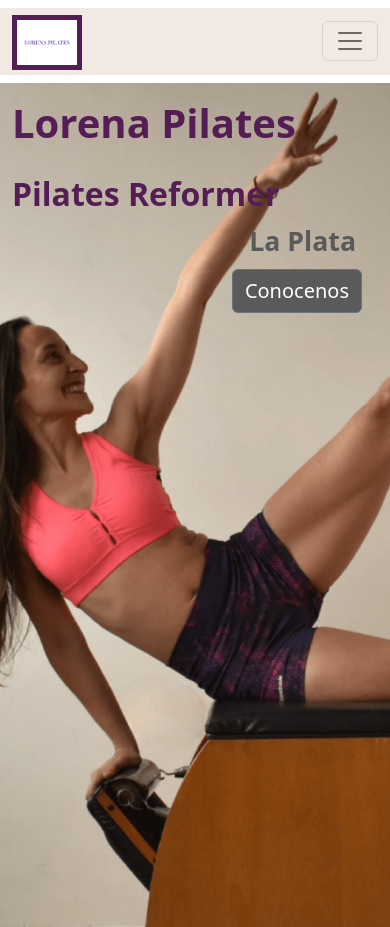
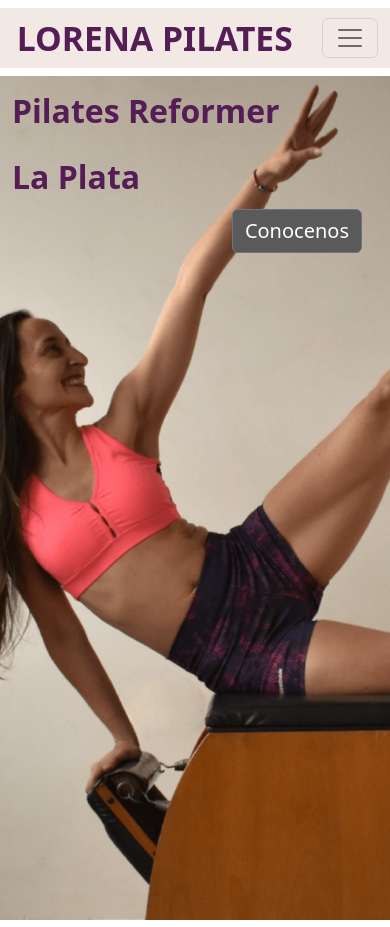
Before and after one commit to GoGordini/EntregaFinal_Tubio, a plain HTML site: page index.html in a window 390 px wide. Drawn offline with nearby package versions, Linux system fonts and the light colour scheme.

Commit message:
Cambio Logo

```diff
--- a/index.html
+++ b/index.html
@@ -19,8 +19,7 @@
     <header id="header">
         <nav class="navbar navbar-expand-lg bg-light">
             <div class="container">
-                <a class="navbar-brand" href="index.html"><img class="logo me-auto" src="images\lorena-pilates-logo.png"
-                        width=70px height=auto alt="logo"></a>
+                <a class="navbar-brand" href="index.html">LORENA PILATES</a>
 
                 <button class="navbar-toggler" type="button" data-bs-toggle="collapse" data-bs-target="#navbarNav"
                     aria-controls="navbarNav" aria-expanded="false" aria-label="Toggle navigation">
@@ -49,9 +48,9 @@
         </nav>
 
         <section class="kenburns-top-left container" id="home">
-            <h1>Lorena Pilates</h1>
-            <h2>Pilates Reformer</h2>
-            <h3>La Plata</h3>
+            <h1>Pilates Reformer</h1>
+            <h2>La Plata</h2>
+
             <a type="button" class="btn btn-outline-secondary float-start" href="sobre_nosotros.html">Conocenos</a>
         </section>
     </header>
--- a/scss/estilos.scss
+++ b/scss/estilos.scss
@@ -3,6 +3,16 @@
 
 .bg-light {
     background-color: $color_fondo  !important;
+}
+
+.navbar-brand {
+    color: $color_h1 !important;
+    font-size: calc($tamano-h1 / 2) !important;
+    font-weight: bold;
+    padding-left:0.5rem;
+    &:hover {
+        color: $nav_hover_color  !important;
+    }
 }
 
 .logo {
@@ -37,14 +47,14 @@
 
     h1 {
         color: $color_h1;
-        font-size: $tamano_h1;
+        font-size: calc($tamano_h1*0.5);
         padding-top: 2.5rem;
         transition: all 0.5s;
     }
 
     h2 {
         color: $color_h2_h3;
-        font-size: calc($tamano-h1 / 2);
+        font-size: calc($tamano-h1*0.35);
         padding-top: 2.5rem;
         transition: all 0.5s;
     }
@@ -214,11 +224,16 @@
 @media (max-width: 850px) {
     /* Tablet */
 
-h1{
+    .navbar-brand {
+        font-size: calc($tamano-h1*0.7) !important;
+        padding: 0.3rem;
+    }
+
+    h1{
     padding: 35px 6px 0px 6px;
 }
     #home h1 {
-        font-size: calc($tamano-h1)*.8;
+        font-size: calc($tamano-h1)*.7;
         padding-top: $padding_top_md;
 }
 
@@ -251,6 +266,11 @@
 
 @media (max-width: 767px) {
     /* Celular */
+    .navbar-brand {
+        font-size: calc($tamano-h1*0.42) !important;
+        padding: 0.3rem;
+    }
+
     h1{
         padding: 10px 6px 0px 6px;}
 
@@ -262,7 +282,7 @@
         margin-left:0;
         padding-left: 0;
         padding-top: 1rem;
-        font-size: calc($tamano-h1 / 2);
+        font-size: calc($tamano-h1*0.4);
     }
 
     #home h2 {
```
Also changed, not shown: contacto.html (+1 -2 lines), horarios.html (+1 -2 lines), pilates.html (+1 -2 lines), sobre_nosotros.html (+2 -2 lines), css/estilos.css, 1 other file.
